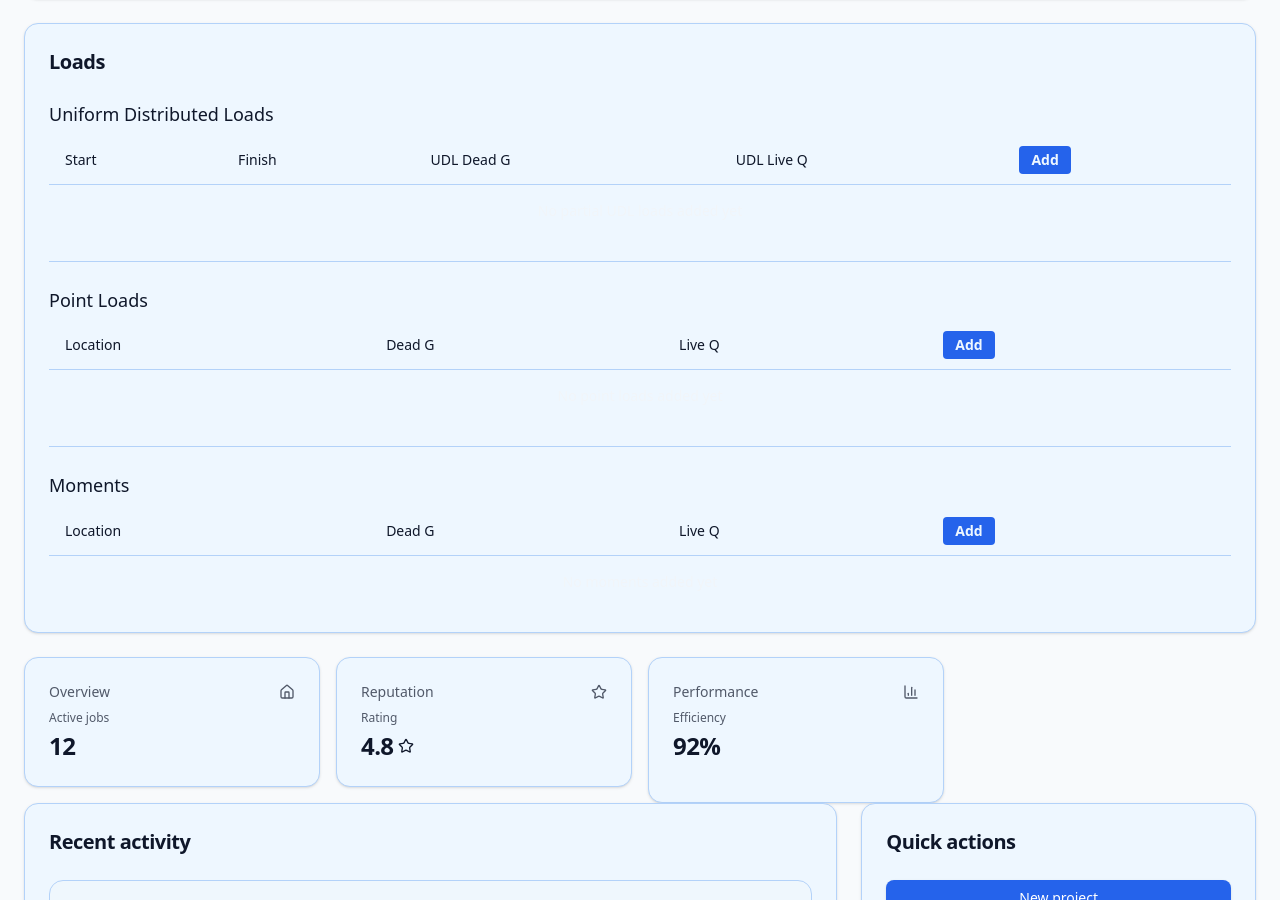
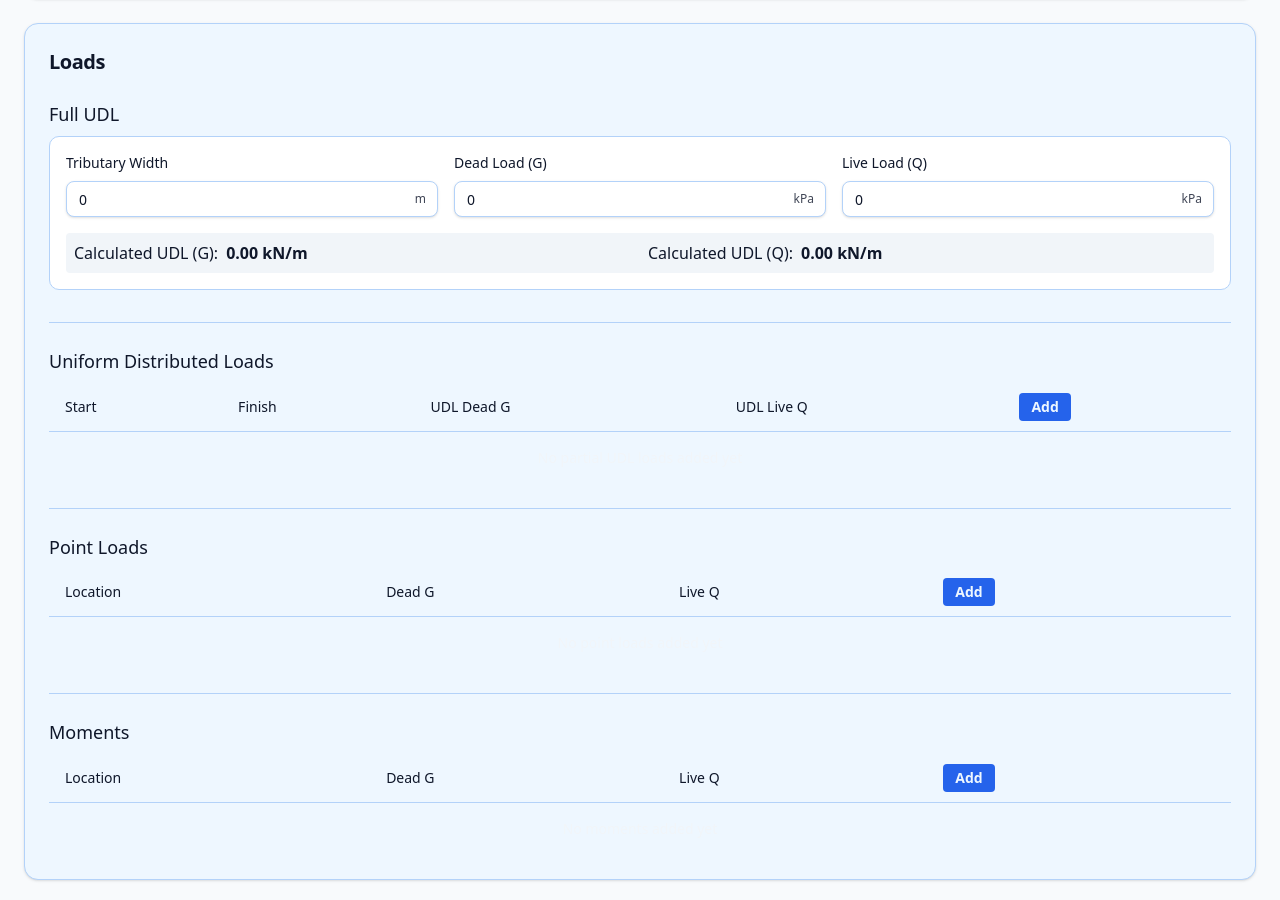
Before and after one commit to dhadley70/BeamDesignTS, a React (Vite) app: page / in a window 1280 px wide. Shown: the part 968-1868 px from the top of the page. Built offline with nearby package versions, Linux system fonts and the light colour scheme.

Commit message:
Added Full UDL section with tributary width and calculated loads

```diff
--- a/src/components/loadsInput.tsx
+++ b/src/components/loadsInput.tsx
@@ -28,6 +28,13 @@ export interface Moment {
   momentQ: number;
 }
 
+// Define type for FULL UDL
+export interface FullUDL {
+  tributaryWidth: number;
+  deadGkPa: number;
+  liveQkPa: number;
+}
+
 // Define props type for the component
 interface LoadsInputProps {
   loads: UDLLoad[];
@@ -40,6 +47,12 @@ export const LoadsInputCard: React.FC<LoadsInputProps> = ({ loads, setLoads, spa
   const [pointLoads, setPointLoads] = useState<PointLoad[]>([]);
   // State for moments
   const [moments, setMoments] = useState<Moment[]>([]);
+  // State for FULL UDL
+  const [fullUDL, setFullUDL] = useState<FullUDL>({
+    tributaryWidth: 0,
+    deadGkPa: 0,
+    liveQkPa: 0
+  });
 
   // Generate a unique ID for new loads
   const generateId = () => `load_${Date.now()}_${Math.random().toString(36).substr(2, 9)}`;
@@ -132,6 +145,17 @@ export const LoadsInputCard: React.FC<LoadsInputProps> = ({ loads, setLoads, spa
         setMoments(parsedMoments);
       } catch (e) {
         console.error('Failed to parse saved moments:', e);
+      }
+    }
+
+    // Load FULL UDL
+    const savedFullUDL = localStorage.getItem('beamFullUDL');
+    if (savedFullUDL) {
+      try {
+        const parsedFullUDL = JSON.parse(savedFullUDL);
+        setFullUDL(parsedFullUDL);
+      } catch (e) {
+        console.error('Failed to parse saved FULL UDL:', e);
       }
     }
   }, [setLoads]);
@@ -252,7 +276,7 @@ export const LoadsInputCard: React.FC<LoadsInputProps> = ({ loads, setLoads, spa
         return moment;
       });
       setMoments(updatedMoments);
-      localStorage.setItem('moments', JSON.stringify(updatedMoments));
+      localStorage.setItem('beamMoments', JSON.stringify(updatedMoments));
       return;
     }
 
@@ -275,6 +299,25 @@ export const LoadsInputCard: React.FC<LoadsInputProps> = ({ loads, setLoads, spa
     localStorage.setItem('beamMoments', JSON.stringify(updatedMoments));
   };
 
+  // Handler for editing FULL UDL values
+  const handleEditFullUDL = (field: keyof FullUDL, e: React.ChangeEvent<HTMLInputElement>) => {
+    const value = e.target.value;
+
+    // Allow direct typing in the field
+    if (value === '') {
+      const updatedFullUDL = { ...fullUDL, [field]: 0 };
+      setFullUDL(updatedFullUDL);
+      localStorage.setItem('beamFullUDL', JSON.stringify(updatedFullUDL));
+      return;
+    }
+
+    const numValue = parseFloat(value) || 0;
+    const updatedFullUDL = { ...fullUDL, [field]: numValue };
+
+    setFullUDL(updatedFullUDL);
+    localStorage.setItem('beamFullUDL', JSON.stringify(updatedFullUDL));
+  };
+
   return (
     <Card className="mb-6 lg:col-span-2 bg-[var(--card)] text-[var(--text)] border-[color:var(--border)]">
       <CardHeader>
@@ -282,6 +325,56 @@ export const LoadsInputCard: React.FC<LoadsInputProps> = ({ loads, setLoads, spa
       </CardHeader>
       <CardContent>
         <div className="space-y-4">
+          {/* FULL UDL Section */}
+          <h3 className="text-lg font-medium mb-2">Full UDL</h3>
+          <div className="bg-[var(--background)] p-4 rounded-lg border border-[var(--border)]">
+            <div className="grid grid-cols-1 md:grid-cols-3 gap-4 mb-4">
+              <div>
+                <label className="text-sm font-medium block mb-2 text-[var(--text)]">Tributary Width</label>
+                <InputWithUnit
+                  value={fullUDL.tributaryWidth.toString()}
+                  onChange={(e) => handleEditFullUDL('tributaryWidth', e)}
+                  onFocus={(e) => e.target.value === "0" && e.target.select()}
+                  unit="m"
+                  className="w-full"
+                />
+              </div>
+              <div>
+                <label className="text-sm font-medium block mb-2 text-[var(--text)]">Dead Load (G)</label>
+                <InputWithUnit
+                  value={fullUDL.deadGkPa.toString()}
+                  onChange={(e) => handleEditFullUDL('deadGkPa', e)}
+                  onFocus={(e) => e.target.value === "0" && e.target.select()}
+                  unit="kPa"
+                  className="w-full"
+                />
+              </div>
+              <div>
+                <label className="text-sm font-medium block mb-2 text-[var(--text)]">Live Load (Q)</label>
+                <InputWithUnit
+                  value={fullUDL.liveQkPa.toString()}
+                  onChange={(e) => handleEditFullUDL('liveQkPa', e)}
+                  onFocus={(e) => e.target.value === "0" && e.target.select()}
+                  unit="kPa"
+                  className="w-full"
+                />
+              </div>
+            </div>
+            <div className="grid grid-cols-1 md:grid-cols-2 gap-4 p-2 bg-[var(--muted)] rounded">
+              <div className="flex items-center">
+                <span className="font-medium mr-2 text-[var(--text)]">Calculated UDL (G):</span>
+                <span className="text-[var(--text)] font-bold">{(fullUDL.tributaryWidth * fullUDL.deadGkPa).toFixed(2)} kN/m</span>
+              </div>
+              <div className="flex items-center">
+                <span className="font-medium mr-2 text-[var(--text)]">Calculated UDL (Q):</span>
+                <span className="text-[var(--text)] font-bold">{(fullUDL.tributaryWidth * fullUDL.liveQkPa).toFixed(2)} kN/m</span>
+              </div>
+            </div>
+          </div>
+
+          {/* Divider */}
+          <div className="border-t border-[color:var(--border)] mt-8 mb-6"></div>
+
           {/* UDL Table */}
           <h3 className="text-lg font-medium mb-2">Uniform Distributed Loads</h3>
           <Table>
```
